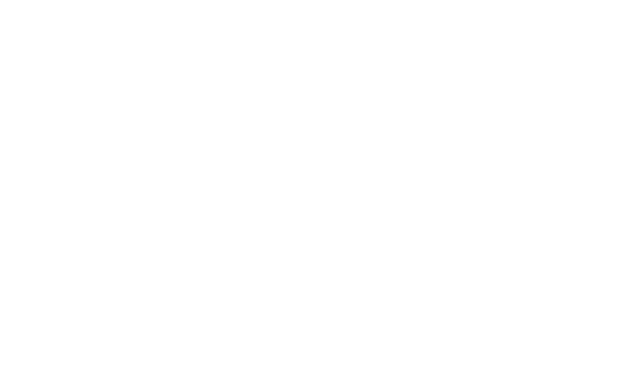
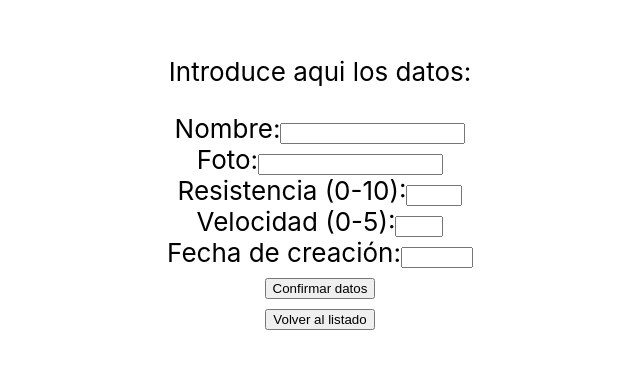
Before and after one commit to Aescolanoc/202201-w6ch5-amalia-escolano, a React (Create React App) app in the folder front/: page /robots/update/1 in a window 1280 px wide. Before the commit this address had no page. Shown: the part 220-588 px from the top of the page, without its empty margins (320-960 px from the left). Built offline with nearby package versions, Linux system fonts and the light colour scheme; no server answers.

Commit message:
Create form to new objects

```diff
--- a/front/src/App.js
+++ b/front/src/App.js
@@ -3,6 +3,7 @@
 import { RobotsList } from "./components/robots-list";
 import { Routes, Route } from "react-router-dom";
 import { RobotForm } from "./components/robot-form";
+import { RobotDetails } from "./components/robot-details";
 
 function App() {
   return (
@@ -10,7 +11,10 @@
       <header className="App-header">
         <Routes>
           <Route path="/robots" element={<RobotsList />} />
+          <Route path="/robots/update/:id" element={<RobotForm />} />
           <Route path="/robotform" element={<RobotForm />} />
+          <Route path="/robots/:id" element={<RobotDetails />} />
+          <Route path="*" element={<RobotsList />} />
         </Routes>
       </header>
     </div>
--- /dev/null
+++ b/front/src/components/robot-details.js
@@ -0,0 +1,28 @@
+import { useEffect, useState } from "react";
+import { Link } from "react-router-dom";
+import { getDetails } from "../services/api";
+
+export function RobotDetails(robot) {
+  const pathname = window.location.pathname;
+  const detailsURL = `http://localhost:8000${pathname}`;
+
+  const [robotDetails, setRobotDetails] = useState({});
+
+  useEffect(() => {
+    getDetails(detailsURL).then((resp) => {
+      setRobotDetails(resp.data);
+    });
+  }, []);
+
+  return (
+    <>
+      <p>Aqui se verá el detalle del robot {robotDetails.name}</p>
+      <Link to={{ pathname: `/robots/update/${robotDetails._id}` }}>
+        <button>Modificar Robot</button>
+      </Link>
+      <Link to="/robots">
+        <button>Volver al listado</button>
+      </Link>
+    </>
+  );
+}
--- a/front/src/components/robot-form.js
+++ b/front/src/components/robot-form.js
@@ -1,65 +1,96 @@
-// import { useEffect, useState, useSelector, useDispatch } from "react";
-// import * as actions from "../reducer/robots/action-creator";
+import { getRobot, setRobot, updateRobot } from "../services/api";
+import * as actions from "../reducer/robots/action-creator";
+import { Link } from "react-router-dom";
+import { useEffect, useState } from "react";
+import { useDispatch, useSelector } from "react-redux";
 
-// export default function RobotForm() {
-//   const [newRobot, setRobot] = useState({
-//     name: "",
-//     image: "",
-//     speed: "",
-//     strength: "",
-//     creationdate: "",
-//   });
+export function RobotForm(robot) {
+  const [currentRobot, setCurrentRobot] = useState({});
+  const robotState = useSelector((state) => {
+    return state.robots;
+  });
+  const dispatch = useDispatch();
 
-//   const robotState = useSelector((state) => {
-//     return state.robots;
-//   });
-//   const dispatch = useDispatch();
+  let pathname = window.location.pathname;
+  pathname = pathname.split("/");
 
-//   useEffect(() => {
-//     setRobot().then((resp) => {
-//       dispatch(actions.addRobot(newRobot));
-//     });
-//   }, []);
+  useEffect(() => {
+    if (pathname[2] === "update") {
+      getRobot(pathname[3]).then((resp) => {
+        setCurrentRobot(resp.data);
+      });
+    }
+  }, []);
 
-//   function handleClick() {
-//     updateUserState(userDataLocal);
-//     updateStepForm(2);
-//   }
+  // useEffect(() => {
+  //   console.log(currentRobot);
+  // }, [currentRobot]);
 
-//   return (
-//     <form id="personal-data">
-//       <p>Datos de contacto</p>
-//       <label htmlFor="name">
-//         Nombre:
-//         <input type="text" id="name" value={userDataLocal.name} onChange={(e) => setUserData({ ...userDataLocal, name: e.target.value })} name="rname" />
-//       </label>
-//       <label htmlFor="lastname">
-//         Apellido:
-//         <input type="text" id="lastname" value={userDataLocal.lastname} onChange={(e) => setUserData({ ...userDataLocal, lastname: e.target.value })} />
-//       </label>
-//       <label htmlFor="birthdate">
-//         Fecha de nacimiento:
-//         <input type="date" id="birthdate" value={userDataLocal.birthdate} onChange={(e) => setUserData({ ...userDataLocal, birthdate: e.target.value })} />
-//       </label>
-//       <label htmlFor="sex">
-//         <input type="radio" name="sex" value="male" onChange={(e) => setUserData({ ...userDataLocal, gender: e.target.value })} />
-//         Hombre
-//       </label>
-//       <label htmlFor="sex">
-//         <input type="radio" name="sex" value="female" onChange={(e) => setUserData({ ...userDataLocal, gender: e.target.value })} />
-//         Mujer
-//       </label>
-//       <label htmlFor="email">
-//         Email:
-//         <input type="email" id="email" value={userDataLocal.email} onChange={(e) => setUserData({ ...userDataLocal, email: e.target.value })} />
-//       </label>
-//       <label htmlFor="info">
-//         <input type="checkbox" id="info" value={userDataLocal.info} onChange={(e) => setUserData({ ...userDataLocal, info: e.target.checked })} />
-//         Quiero recibir información.
-//       </label>
-//       <button type="button" onClick={handleClick}>
-//         Siguiente
-//       </button>
-//     </form>
-//   );
-// }
+  let newRobot = {};
+
+  function handleChange(ev) {
+    newRobot = { ...newRobot, [ev.target.name]: ev.target.value };
+  }
+
+  function handleClick(event) {
+    event.preventDefault();
+    if (pathname[2] === "update") {
+      newRobot = { ...newRobot, _id: pathname[3] };
+      updateRobot(newRobot).then((resp) => {
+        dispatch(actions.updateRobot(resp.data));
+      });
+    } else {
+      setRobot(newRobot).then((resp) => {
+        dispatch(actions.addRobot(resp.data));
+      });
+    }
+  }
+
+  return (
+    <>
+      <p>Introduce aqui los datos:</p>
+      <form type="submit">
+        <div>
+          <label htmlFor="name">
+            Nombre:
+            <input type="text" id="name" name="name" placeholder={currentRobot.name ? currentRobot.name : ""} maxLength="10" onChange={(ev) => handleChange(ev)} required></input>
+          </label>
+        </div>
+        <div>
+          <label htmlFor="image">
+            Foto:
+            <input type="text" id="image" name="image" placeholder={currentRobot.image ? currentRobot.image : ""} onChange={(ev) => handleChange(ev)} required></input>
+          </label>
+        </div>
+        <div>
+          {" "}
+          <label htmlFor="strength">
+            Resistencia (0-10):
+            <input type="number" id="strength" name="strength" placeholder={currentRobot.strength ? currentRobot.strength : ""} min="0" max="10" maxLength="2" onChange={(ev) => handleChange(ev)} required></input>
+          </label>
+        </div>
+        <div>
+          <label htmlFor="speed">
+            Velocidad (0-5):
+            <input type="number" id="speed" name="speed" placeholder={currentRobot.speed ? currentRobot.speed : ""} min="0" max="5" maxLength="1" onChange={(ev) => handleChange(ev)} required></input>
+          </label>
+        </div>
+        <div>
+          {" "}
+          <label htmlFor="creationdate">
+            Fecha de creación:
+            <input type="number" id="creationdate" name="creationdate" placeholder={currentRobot.creationdate ? currentRobot.creationdate : ""} min="1939" max="2022" maxLength="4" onChange={(ev) => handleChange(ev)} required></input>
+          </label>
+        </div>
+        <div>
+          <button type="submit" onClick={(ev) => handleClick(ev)}>
+            Confirmar datos
+          </button>
+        </div>
+      </form>
+      <Link to="/robots">
+        <button>Volver al listado</button>
+      </Link>
+    </>
+  );
+}
--- a/front/src/components/robots-list.js
+++ b/front/src/components/robots-list.js
@@ -1,7 +1,7 @@
 import { useSelector, useDispatch } from "react-redux";
 import { useEffect } from "react";
 import * as actions from "../reducer/robots/action-creator";
-import { getAllRobots } from "../services/api";
+import { getAllRobots, removeRobot } from "../services/api";
 import { Link } from "react-router-dom";
 
 export function RobotsList() {
@@ -14,11 +14,13 @@
     getAllRobots().then((resp) => {
       dispatch(actions.loadRobot(resp.data));
     });
-  }, []);
+  }, [dispatch]);
 
-  useEffect(() => {
-    console.log(robotState);
-  }, [robotState]);
+  function handleDelete(id) {
+    removeRobot(id).then((resp) => {
+      dispatch(actions.removeRobot(resp.data));
+    });
+  }
 
   return (
     <div>
@@ -31,17 +33,15 @@
             <ul>
               {robotState.map((item, index) => (
                 <>
-                  <figure key={item.id}>
-                    <img src={item.image} alt="none" />
-                    <figcaption>{item.Name}</figcaption>
-                  </figure>
-
-                  <button
-                    key={item.name}
-                    onClick={() => {
-                      dispatch(actions.removeRobot(item));
-                    }}
-                  >
+                  <Link to={{ pathname: `/robots/${item._id}` }}>
+                    <>
+                      <figure key={item.id}>
+                        <img src={item.image} alt="none" />
+                        <figcaption>{item.Name}</figcaption>
+                      </figure>
+                    </>
+                  </Link>
+                  <button key={item.name} value={item._id} onClick={(ev) => handleDelete(ev.target.value)}>
                     delete
                   </button>
                 </>
--- a/front/src/services/api.js
+++ b/front/src/services/api.js
@@ -17,3 +17,7 @@
 export function removeRobot(id) {
   return axios.delete(ROBOTS_API + id);
 }
+
+export function getDetails(url) {
+  return axios.get(url);
+}
```
